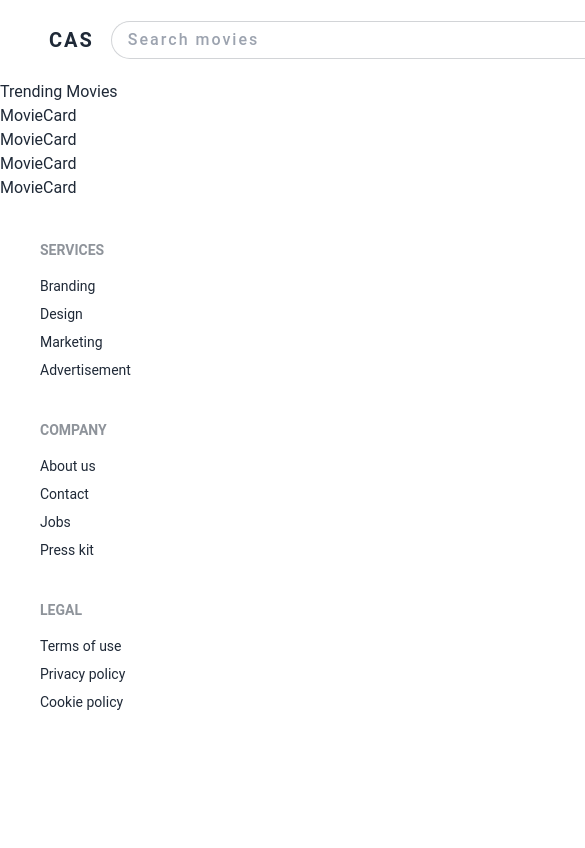
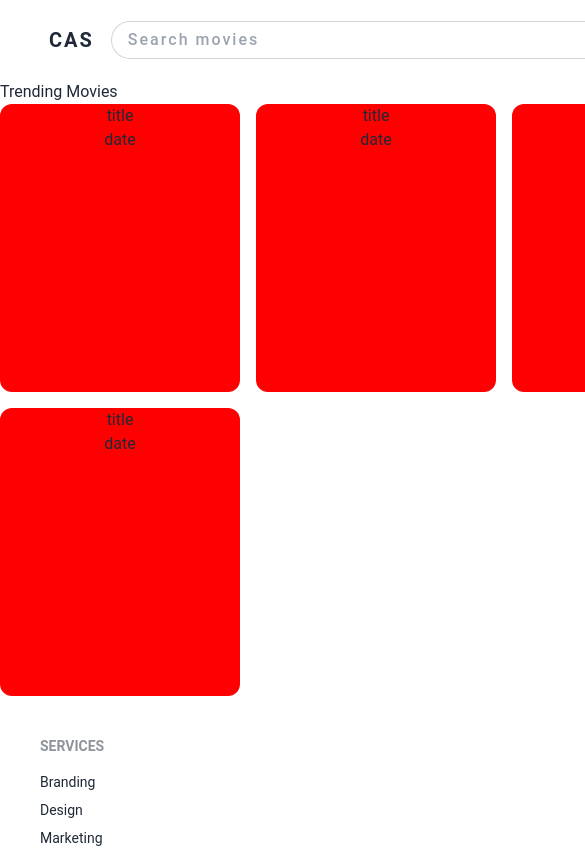
Before and after one commit to csandoval18/movie-app, a React (Create React App) app in the folder client/: page / in a window 390 px wide. Shown: the top 848 px of the page, 585 px wide, since content can reach past the window. Built offline with nearby package versions, Linux system fonts and the light colour scheme.

Commit message:
added variables for design responsiveness with styled components

```diff
--- /dev/null
+++ b/client/src/components/TrendingMovies/MovieCard/MovieCard.elements.tsx
@@ -0,0 +1,11 @@
+import styled from 'styled-components'
+
+export const MovieCardContainer = styled.div`
+	display: flex;
+	align-items: center;
+	flex-direction: column;
+	height: 18rem;
+	width: 15rem;
+	border-radius: 12px;
+	background-color: red;
+`
--- a/client/src/components/TrendingMovies/MovieCard/MovieCard.tsx
+++ b/client/src/components/TrendingMovies/MovieCard/MovieCard.tsx
@@ -1,7 +1,13 @@
 import React from 'react'
+import { MovieCardContainer } from './MovieCard.elements'
 
 const MovieCard = () => {
-	return <div>MovieCard</div>
+	return (
+		<MovieCardContainer>
+			<p>title</p>
+			<p>date</p>
+		</MovieCardContainer>
+	)
 }
 
 export default MovieCard
--- a/client/src/components/TrendingMovies/TrendingMovies.elements.tsx
+++ b/client/src/components/TrendingMovies/TrendingMovies.elements.tsx
@@ -1,3 +1,12 @@
 import styled from 'styled-components'
+import { device } from '../../styles/deviceSizes'
 
-export const TrendingMoviesContainer = styled.div``
+export const TrendingMoviesContainer = styled.div`
+	display: grid;
+	grid-template-columns: 1fr 1fr 1fr 1fr;
+	gap: 1rem;
+
+	@media ${device.laptop} {
+		grid-template-columns: 1fr 1fr 1fr;
+	}
+`
--- a/client/src/components/TrendingMovies/TrendingMovies.tsx
+++ b/client/src/components/TrendingMovies/TrendingMovies.tsx
@@ -4,13 +4,15 @@ import { TrendingMoviesContainer } from './TrendingMovies.elements'
 
 const TrendingMovies = () => {
 	return (
-		<TrendingMoviesContainer>
+		<>
 			<h2>Trending Movies</h2>
-			<MovieCard></MovieCard>
-			<MovieCard></MovieCard>
-			<MovieCard></MovieCard>
-			<MovieCard></MovieCard>
-		</TrendingMoviesContainer>
+			<TrendingMoviesContainer>
+				<MovieCard></MovieCard>
+				<MovieCard></MovieCard>
+				<MovieCard></MovieCard>
+				<MovieCard></MovieCard>
+			</TrendingMoviesContainer>
+		</>
 	)
 }
 
--- /dev/null
+++ b/client/src/styles/deviceSizes.tsx
@@ -0,0 +1,20 @@
+export const size = {
+	mobileS: '320px',
+	mobileM: '375px',
+	mobileL: '425px',
+	tablet: '768px',
+	laptop: '1024px',
+	laptopL: '1440px',
+	desktop: '2560px',
+}
+
+export const device = {
+	mobileS: `(max-width: ${size.mobileS})`,
+	mobileM: `(max-width: ${size.mobileM})`,
+	mobileL: `(max-width: ${size.mobileL})`,
+	tablet: `(max-width: ${size.tablet})`,
+	laptop: `(max-width: ${size.laptop})`,
+	laptopL: `(max-width: ${size.laptopL})`,
+	desktop: `(max-width: ${size.desktop})`,
+	desktopL: `(max-width: ${size.desktop})`,
+}
```
